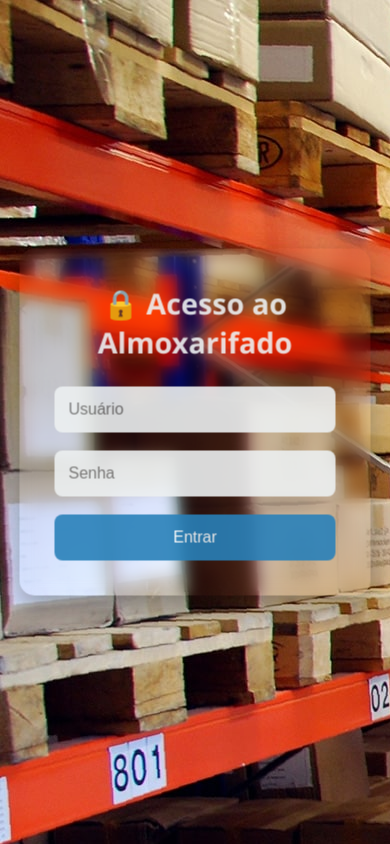
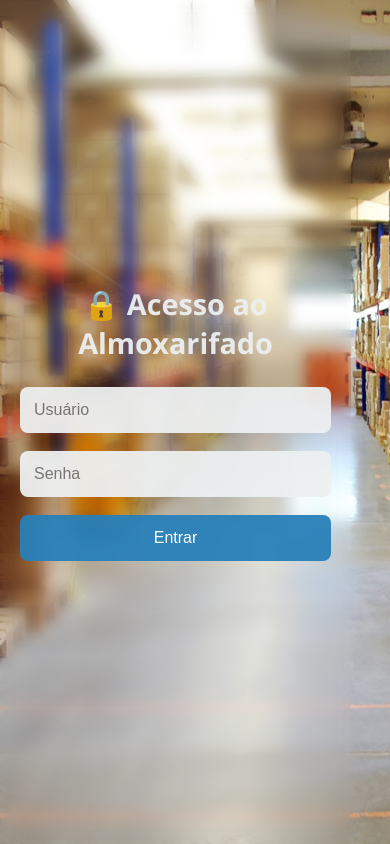
Before and after one commit to PauloHenrique993940/Gestao_Almoxarifado, a plain HTML site: page index.html in a window 390 px wide. Drawn offline with nearby package versions, Linux system fonts and the light colour scheme.

Commit message:
melhorando responsividade

```diff
--- a/style.css
+++ b/style.css
@@ -28,13 +28,18 @@ section.active {
 body {
     font-family: 'Segoe UI', Tahoma, Geneva, Verdana, sans-serif;
     background-image: url(./assets/Curso-de-Gestão-do-Almoxarifado-e-Inventário-Físico.jpg);
+    background-repeat: no-repeat;
+    background-size: cover;        /* Faz a imagem cobrir toda a tela */
+    background-position: center;   /* Centraliza a imagem */
     color: #f4f4f4;
-    min-height: 100vh;
+    min-height: 100vh;             /* Garante altura mínima */
     display: flex;
     flex-direction: column;
     position: relative;
-    padding-bottom: 60px; /* espaço pro footer fixo */
+    padding-bottom: 60px;          /* Espaço pro footer fixo */
+    margin: 0;                     /* Remove margens padrão */
 }
+
 
 /* Cabeçalho */
 header {
@@ -55,7 +60,7 @@ header h1 {
 #loginBox {
     background: transparent;
     padding: 35px;
-    width: 360px;
+    width: 420px;
     border-radius: 15px;
     box-shadow: 0 12px 30px rgba(0, 0, 0, 0.4);
     text-align: center;
@@ -283,7 +288,29 @@ button[type="submit"]:hover {
     background-color: #732d91;
 }
 
+
 /* Responsividade */
+
+@media (max-width: 425px) {
+    #loginBox {
+        width: 100vw;
+        height: 100vh;
+        padding: 20px;
+        border-radius: 0;
+        box-shadow: none;
+        position: fixed;
+        top: 0;
+        left: 0;
+        transform: none;
+        display: flex;
+        flex-direction: column;
+        justify-content: center;
+        align-items: center;
+        backdrop-filter: blur(8px);
+        opacity: 0.95;
+    }
+}
+
 @media (max-width: 768px) {
     nav {
         flex-wrap: wrap;
```
